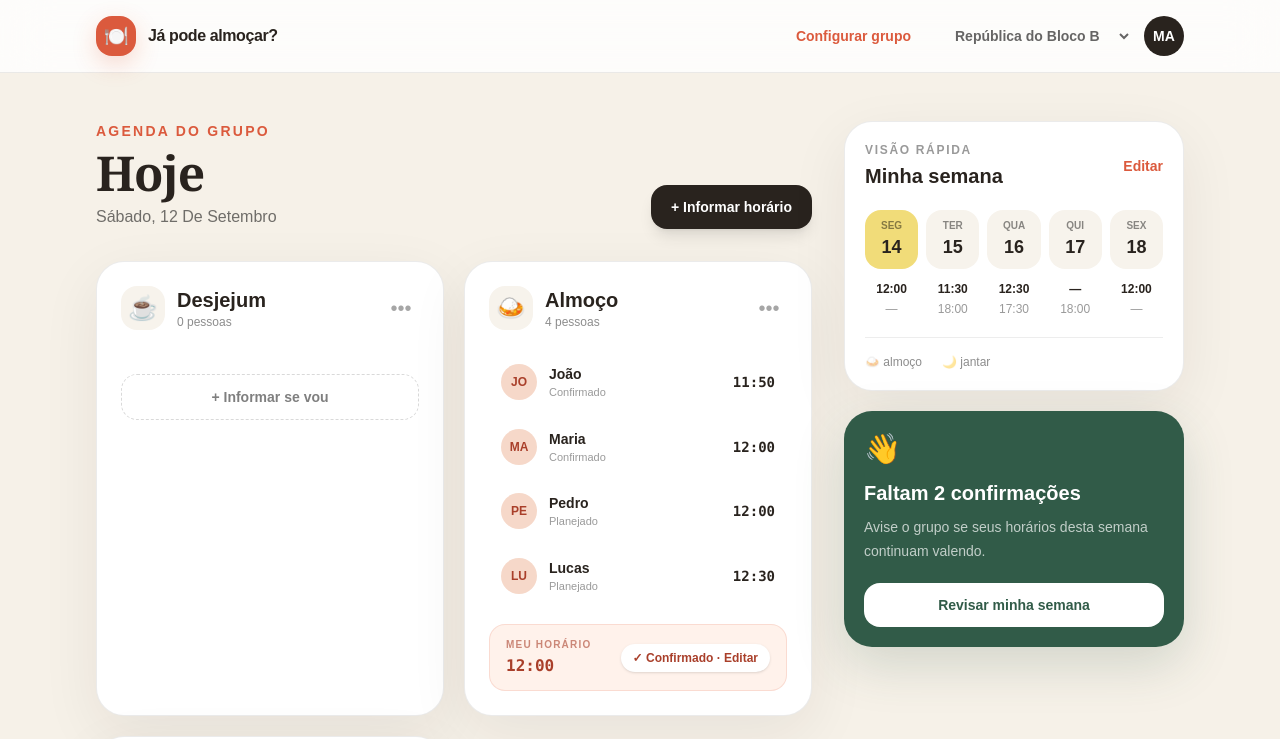
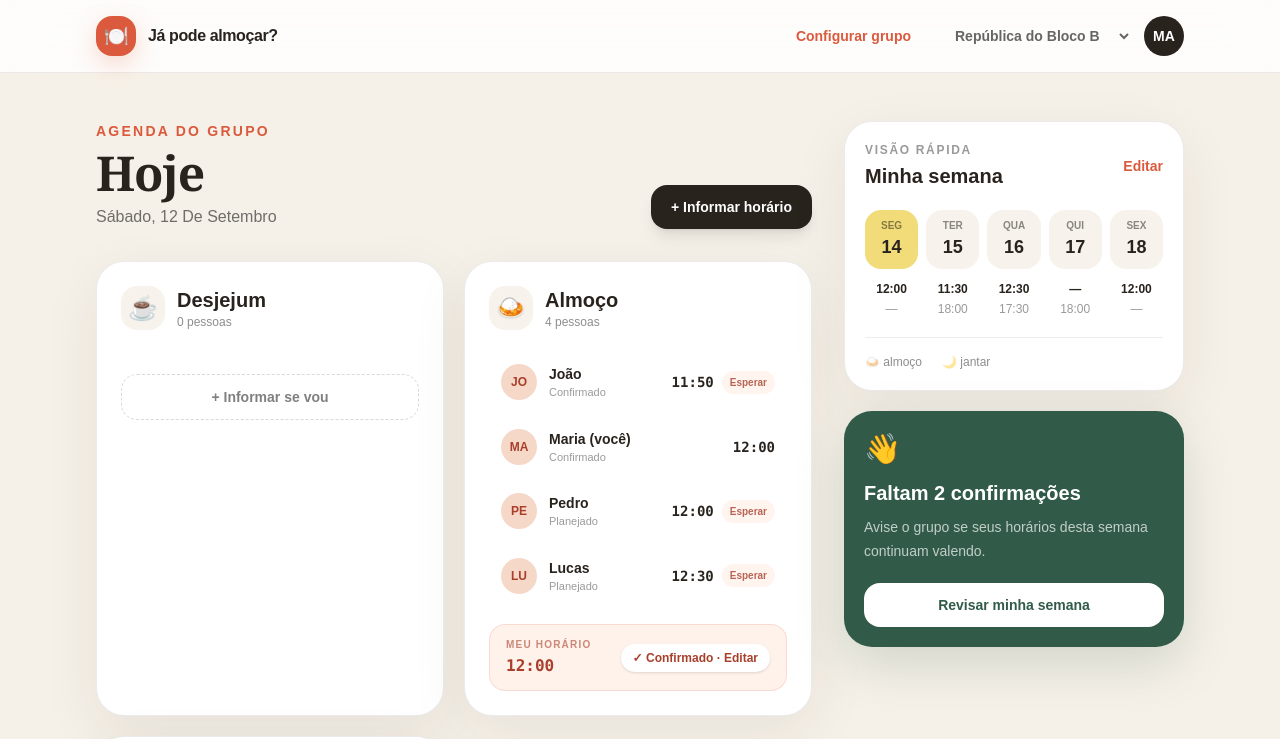
Before and after one commit to JoaoAnunciacaoDev/ja-pode-almocar, a React (Vite) app: page / in a window 1280 px wide. Shown: the top 739 px of the page. Built offline with nearby package versions, Linux system fonts and the light colour scheme.

Commit message:
feat: let members wait for someone at a meal

```diff
--- a/src/features/agenda/components/meal-card.tsx
+++ b/src/features/agenda/components/meal-card.tsx
@@ -1,8 +1,14 @@
-import type { DailyMeal, MealStatus } from "@/features/agenda/model/meals";
+import type { DailyMeal, MealOccurrence, MealStatus } from "@/features/agenda/model/meals";
 
 const statusLabel: Record<MealStatus, string> = { CONFIRMED: "Confirmado", PLANNED: "Planejado", NOT_GOING: "Não vai" };
 
-export function MealCard({ meal, onEdit }: { meal: DailyMeal; onEdit: () => void }) {
+type MealCardProps = {
+  meal: DailyMeal;
+  onEdit: () => void;
+  onWaitFor: (person: MealOccurrence) => void;
+};
+
+export function MealCard({ meal, onEdit, onWaitFor }: MealCardProps) {
   return (
     <article className="rounded-[28px] border border-black/8 bg-white p-5 shadow-[0_18px_60px_rgba(42,35,28,.07)] sm:p-6">
       <div className="mb-6 flex items-center justify-between">
@@ -10,24 +16,39 @@ export function MealCard({ meal, onEdit }: { meal: DailyMeal; onEdit: () => void
           <span className="grid size-11 place-items-center rounded-2xl bg-[var(--cream)] text-2xl">{meal.emoji}</span>
           <div><h2 className="text-xl font-extrabold">{meal.label}</h2><p className="text-xs text-black/45">{meal.people.length} pessoas</p></div>
         </div>
-        <button type="button" onClick={onEdit} aria-label={`Editar meu horário de ${meal.label}`} className="grid size-9 place-items-center rounded-full text-xl text-black/35 hover:bg-black/5">•••</button>
       </div>
       <ul className="space-y-2">
         {meal.people.map((person) => (
-          <li key={person.id} className="flex items-center justify-between rounded-2xl px-3 py-2.5 transition hover:bg-[var(--cream)]">
-            <div className="flex items-center gap-3">
-              <span className="grid size-9 place-items-center rounded-full bg-[var(--peach)] text-xs font-extrabold text-[var(--tomato-dark)]">{person.name.slice(0, 2).toUpperCase()}</span>
-              <div><p className="text-sm font-bold">{person.name}</p><p className="text-[11px] text-black/40">{statusLabel[person.status]}</p></div>
-            </div>
-            <time className="font-mono text-sm font-bold">{person.time ?? "—"}</time>
+          <li key={person.id}>
+            <button
+              type="button"
+              disabled={person.id === meal.mine?.id || person.time === null}
+              onClick={() => onWaitFor(person)}
+              aria-label={person.id === meal.mine?.id ? undefined : `Esperar por ${person.name}`}
+              className="group flex w-full items-center justify-between rounded-2xl px-3 py-2.5 text-left transition enabled:hover:bg-[var(--cream)] disabled:cursor-default"
+            >
+              <span className="flex items-center gap-3">
+                <span className="grid size-9 place-items-center rounded-full bg-[var(--peach)] text-xs font-extrabold text-[var(--tomato-dark)]">{person.name.slice(0, 2).toUpperCase()}</span>
+                <span><span className="block text-sm font-bold">{person.name}{person.id === meal.mine?.id ? " (você)" : ""}</span><span className="block text-[11px] text-black/40">{person.waitingFor ? `Aguardando ${person.waitingFor.name}` : statusLabel[person.status]}</span></span>
+              </span>
+              <span className="flex items-center gap-2">
+                <time className="font-mono text-sm font-bold">{person.time ?? "—"}</time>
+                {person.id !== meal.mine?.id && person.time !== null && <span className="rounded-full bg-[var(--blush)] px-2 py-1 text-[10px] font-bold text-[var(--tomato-dark)] opacity-80 transition group-hover:opacity-100">Esperar</span>}
+              </span>
+            </button>
           </li>
         ))}
       </ul>
       {meal.mine ? (
         <div className="mt-5 flex items-center justify-between rounded-2xl border border-[var(--tomato)]/15 bg-[var(--blush)] px-4 py-3">
-          <div><p className="text-[10px] font-bold uppercase tracking-[0.12em] text-[var(--tomato-dark)]/60">Meu horário</p><p className="mt-0.5 font-mono font-extrabold text-[var(--tomato-dark)]">{meal.mine.time ?? "—"}</p></div>
+          <div>
+            <p className="text-[10px] font-bold uppercase tracking-[0.12em] text-[var(--tomato-dark)]/60">{meal.mine.waitingFor ? "Estou aguardando" : "Meu horário"}</p>
+            <p className={`mt-0.5 font-extrabold text-[var(--tomato-dark)] ${meal.mine.waitingFor ? "" : "font-mono"}`}>{meal.mine.waitingFor?.name ?? meal.mine.time ?? "—"}</p>
+          </div>
           <button type="button" onClick={onEdit} className="rounded-full bg-white px-3 py-1.5 text-xs font-bold text-[var(--tomato-dark)] shadow-sm transition hover:-translate-y-0.5 hover:shadow">
-            {meal.mine.status === "CONFIRMED" ? "✓ " : ""}{statusLabel[meal.mine.status]} · Editar
+            {meal.mine.waitingFor
+              ? "Alterar"
+              : `${meal.mine.status === "CONFIRMED" ? "✓ " : ""}${statusLabel[meal.mine.status]} · Editar`}
           </button>
         </div>
       ) : (
--- /dev/null
+++ b/src/features/agenda/components/wait-person-dialog.tsx
@@ -0,0 +1,27 @@
+import type { MealOccurrence } from "@/features/agenda/model/meals";
+
+type WaitPersonDialogProps = {
+  person: MealOccurrence;
+  currentTime: string | null;
+  onCancel: () => void;
+  onConfirm: () => void;
+};
+
+export function WaitPersonDialog({ person, currentTime, onCancel, onConfirm }: WaitPersonDialogProps) {
+  return (
+    <div className="fixed inset-0 z-50 grid place-items-end bg-black/35 p-0 backdrop-blur-[2px] sm:place-items-center sm:p-6" onMouseDown={onCancel}>
+      <section role="alertdialog" aria-modal="true" aria-labelledby="wait-dialog-title" className="w-full rounded-t-[28px] bg-white p-6 shadow-2xl sm:max-w-md sm:rounded-[28px]" onMouseDown={(event) => event.stopPropagation()}>
+        <span className="grid size-12 place-items-center rounded-2xl bg-[var(--blush)] text-2xl">👥</span>
+        <h2 id="wait-dialog-title" className="mt-5 font-serif text-2xl font-bold">Esperar por {person.name}?</h2>
+        <p className="mt-3 text-sm leading-6 text-black/55">
+          {currentTime ? `Seu horário de ${currentTime} será removido. ` : ""}
+          Na agenda aparecerá apenas que você está aguardando {person.name}.
+        </p>
+        <div className="mt-7 grid grid-cols-2 gap-3">
+          <button type="button" onClick={onCancel} className="rounded-2xl border border-black/10 px-4 py-3 text-sm font-bold">Cancelar</button>
+          <button type="button" onClick={onConfirm} className="rounded-2xl bg-[var(--tomato)] px-4 py-3 text-sm font-bold text-white">Sim, vou esperar</button>
+        </div>
+      </section>
+    </div>
+  );
+}
--- a/src/features/agenda/model/meals.ts
+++ b/src/features/agenda/model/meals.ts
@@ -3,7 +3,13 @@ export const mealStatuses = ["CONFIRMED", "PLANNED", "NOT_GOING"] as const;
 
 export type MealType = (typeof mealTypes)[number];
 export type MealStatus = (typeof mealStatuses)[number];
-export type MealOccurrence = { id: string; name: string; time: string | null; status: MealStatus };
+export type MealOccurrence = {
+  id: string;
+  name: string;
+  time: string | null;
+  status: MealStatus;
+  waitingFor?: Pick<MealOccurrence, "id" | "name">;
+};
 export type DailyMeal = { type: MealType; label: string; emoji: string; people: MealOccurrence[]; mine?: MealOccurrence };
 export type MealRoutine = { weekday: number; mealType: MealType; time: string; startDate: string; endDate: string };
 export type MealEntry = { date: string; mealType: MealType; time: string | null; status: MealStatus };
@@ -23,3 +29,22 @@ export function resolveMealForDate(
   );
   return routine ? { time: routine.time, status: "PLANNED" } : null;
 }
+
+export function waitForPerson(
+  meal: DailyMeal,
+  currentUser: Pick<MealOccurrence, "id" | "name">,
+  target: Pick<MealOccurrence, "id" | "name">,
+): DailyMeal {
+  if (currentUser.id === target.id) throw new Error("A user cannot wait for themselves");
+
+  const occurrence: MealOccurrence = {
+    ...currentUser,
+    time: null,
+    status: "PLANNED",
+    waitingFor: target,
+  };
+  const people = [...meal.people.filter((person) => person.id !== currentUser.id), occurrence]
+    .sort((a, b) => (a.time ?? "99:99").localeCompare(b.time ?? "99:99"));
+
+  return { ...meal, people, mine: occurrence };
+}
--- a/src/features/agenda/pages/today-page.tsx
+++ b/src/features/agenda/pages/today-page.tsx
@@ -3,7 +3,8 @@ import { useState } from "react";
 
 import { MealCard } from "@/features/agenda/components/meal-card";
 import { MealEntryDialog, type MealDraft } from "@/features/agenda/components/meal-entry-dialog";
-import type { DailyMeal, MealType } from "@/features/agenda/model/meals";
+import { WaitPersonDialog } from "@/features/agenda/components/wait-person-dialog";
+import { waitForPerson, type DailyMeal, type MealOccurrence, type MealType } from "@/features/agenda/model/meals";
 import { loadMealWindows } from "@/features/groups/model/meal-windows";
 import { AppShell } from "@/shared/components/app-shell";
 
@@ -51,6 +52,7 @@ export function TodayPage() {
   const [draft, setDraft] = useState<MealDraft>({ mealType: "LUNCH", status: "CONFIRMED", time: "12:00" });
   const [mealWindows] = useState(loadMealWindows);
   const [isDialogOpen, setIsDialogOpen] = useState(false);
+  const [waitTarget, setWaitTarget] = useState<{ mealType: MealType; person: MealOccurrence } | null>(null);
   const [notice, setNotice] = useState<string | null>(null);
 
   const today = new Intl.DateTimeFormat("pt-BR", {
@@ -104,6 +106,22 @@ export function TodayPage() {
     setNotice("Seu horário foi atualizado neste protótipo.");
   }
 
+  function confirmWaiting() {
+    if (!waitTarget) return;
+
+    setMeals((currentMeals) => {
+      const nextMeals = currentMeals.map((meal) =>
+        meal.type === waitTarget.mealType
+          ? waitForPerson(meal, currentUser, waitTarget.person)
+          : meal,
+      );
+      localStorage.setItem("meal-agenda-demo", JSON.stringify(nextMeals));
+      return nextMeals;
+    });
+    setNotice(`Agora você está aguardando ${waitTarget.person.name}.`);
+    setWaitTarget(null);
+  }
+
   return (
     <AppShell>
       <div className="mx-auto grid max-w-6xl gap-8 px-5 py-8 sm:px-8 lg:grid-cols-[1fr_340px] lg:py-12">
@@ -122,7 +140,14 @@ export function TodayPage() {
             </button>
           )}
           <div className="grid gap-5 md:grid-cols-2">
-            {meals.map((meal) => <MealCard key={meal.type} meal={meal} onEdit={() => openEditor(meal.type)} />)}
+            {meals.map((meal) => (
+              <MealCard
+                key={meal.type}
+                meal={meal}
+                onEdit={() => openEditor(meal.type)}
+                onWaitFor={(person) => setWaitTarget({ mealType: meal.type, person })}
+              />
+            ))}
           </div>
         </section>
 
@@ -160,6 +185,14 @@ export function TodayPage() {
           onSave={saveEntry}
         />
       )}
+      {waitTarget && (
+        <WaitPersonDialog
+          person={waitTarget.person}
+          currentTime={meals.find((meal) => meal.type === waitTarget.mealType)?.mine?.time ?? null}
+          onCancel={() => setWaitTarget(null)}
+          onConfirm={confirmWaiting}
+        />
+      )}
     </AppShell>
   );
 }
```
Also changed, not shown: 2 other files (tests, documents, lock files or other folders).
